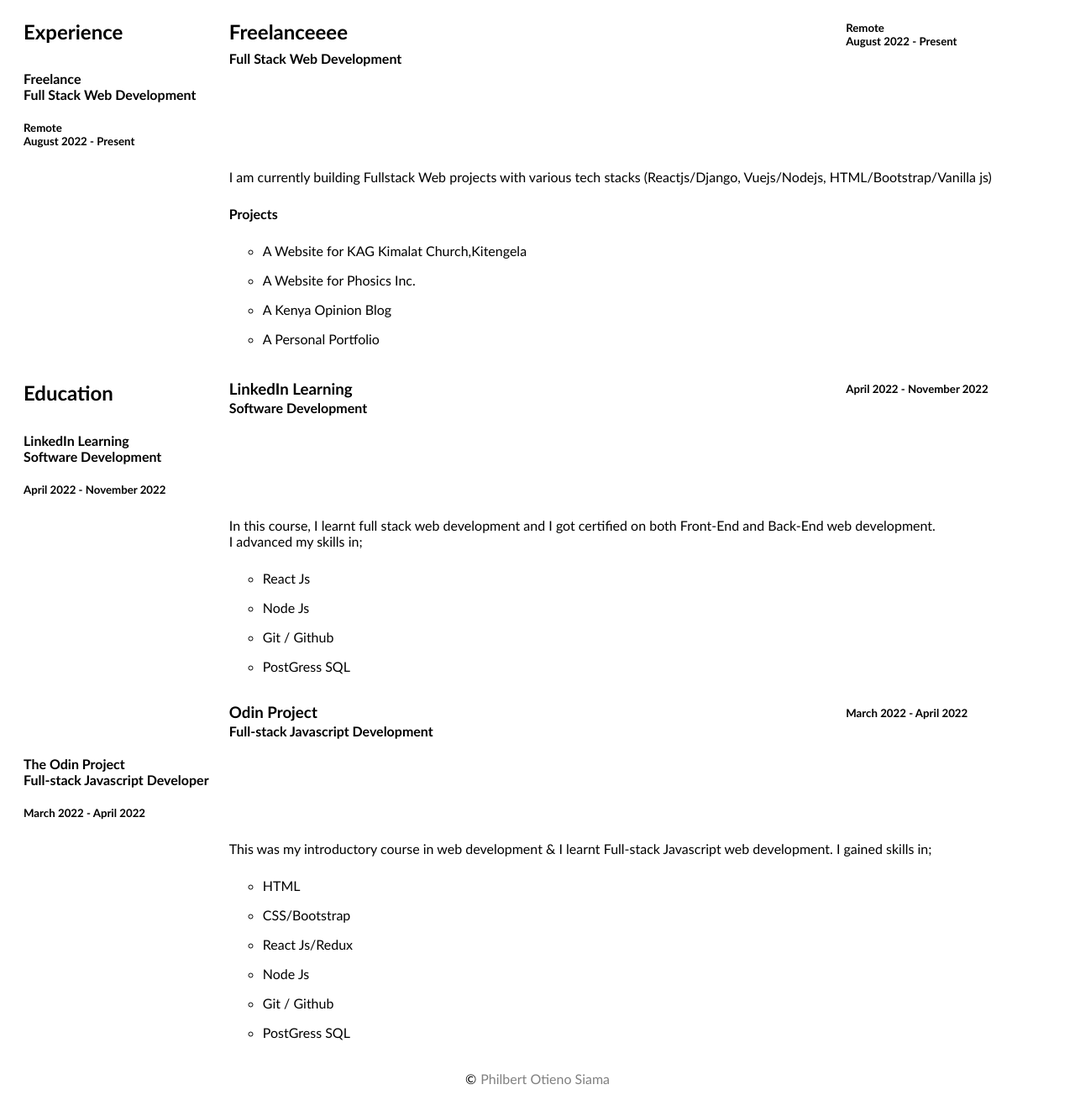
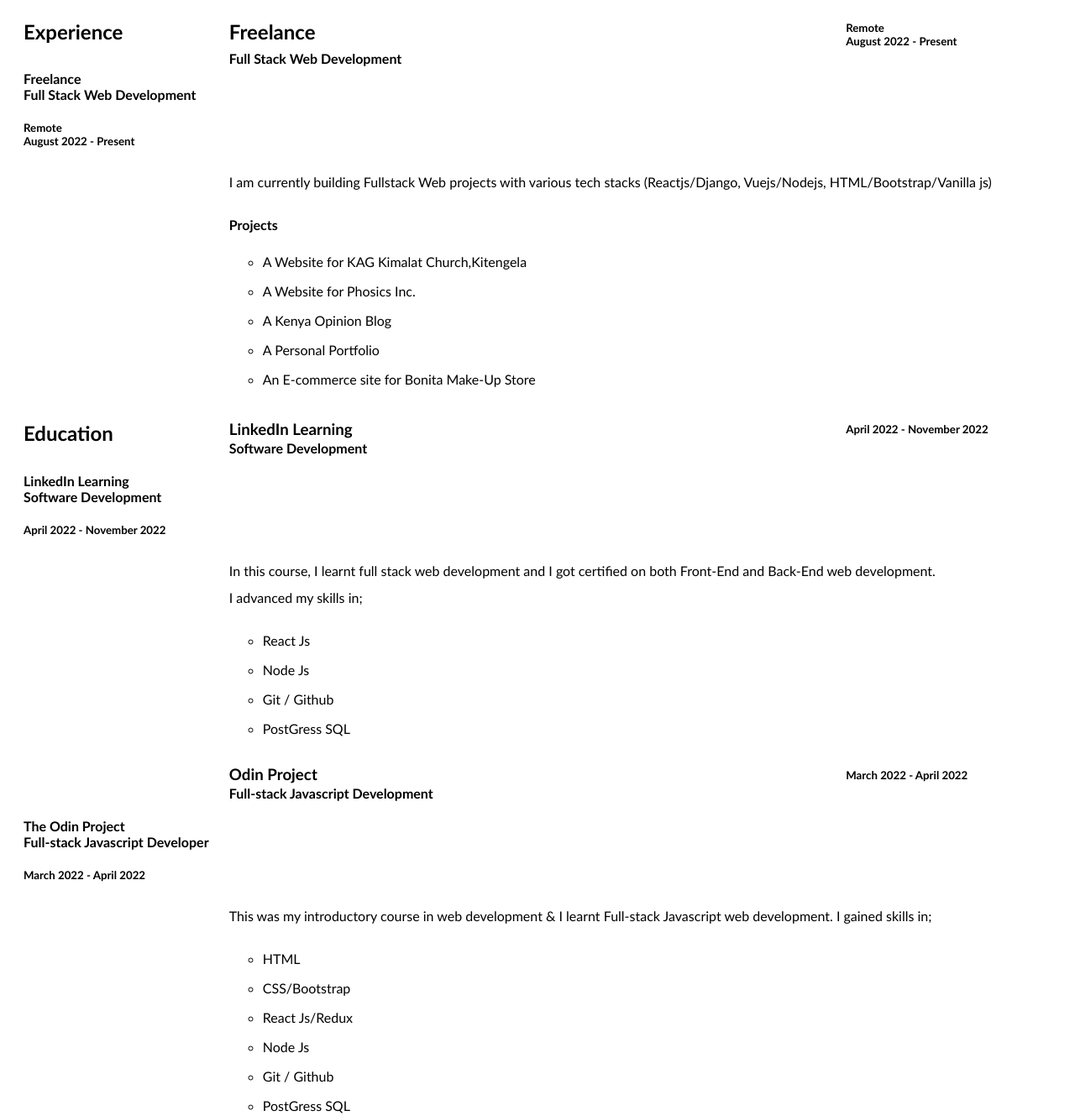
Before and after one commit to Siam3h/Siam3h.github.io, a plain HTML site: page index.html in a window 1280 px wide. Shown: the part 220-1549 px from the top of the page at 84% size. Drawn offline with Linux system fonts and the light colour scheme.

Commit message:
updated the files

```diff
--- a/index.html
+++ b/index.html
@@ -31,36 +31,45 @@
                 <h2>Experience</h2>
             </div>
             <div class="work-place">
-                <h2>Freelanceeee <br><span>Full Stack Web Development</span></h2>
+                <h2>Freelance <br><span>Full Stack Web Development</span></h2>
             </div>
             <div class="location-year">
                 <h5>Remote<br>August 2022 - Present</h5>
             </div>
         </div>
-        <p class="paragraph-work1"><h4>Freelance<br>Full Stack Web Development</h4></p>
-        <p class="paragraph-year2"><h5>Remote<br>August 2022 - Present</h5></p>
-        <p class="p-p">I am currently building Fullstack Web projects with various tech stacks (Reactjs/Django, Vuejs/Nodejs,
+        <p class="paragraph-work1">
+        <h4>Freelance<br>Full Stack Web Development</h4>
+        </p>
+        <p class="paragraph-year2">
+        <h5>Remote<br>August 2022 - Present</h5>
+        </p>
+        <div class="p">
+            <p class="p-p">I am currently building Fullstack Web projects with various tech stacks (Reactjs/Django,
+                Vuejs/Nodejs,
                 HTML/Bootstrap/Vanilla js)<br>
             </p>
-        <div>
+        </div>
+        <div class="projects">
             <h4 class="p-pp">Projects</h4>
         </div>
         <ul class="li-p">
             <li>
-                A Website for <a href="Siam3h.github.io/Church/"  onclick="window.open('Church/index.html','_self');">KAG Kimalat Church,Kitengela</a>
+                A Website for <a href="Siam3h.github.io/Church/" onclick="window.open('Church/index.html','_self');">KAG
+                    Kimalat Church,Kitengela</a>
             </li>
             <li>
                 <p>A Website for <a href="Siam3h.github.io/Phosics/">Phosics Inc.</a></p>
             </li>
             <li>
-                A <a href="Siam3h.github.io/Siama" onclick="window.open('Siama/index.html','_self');">Kenya Opinion Blog</a>
+                A <a href="Siam3h.github.io/Siama" onclick="window.open('Siama/index.html','_self');">Kenya Opinion
+                    Blog</a>
             </li>
             <li>
                 <p>A <a href="Siam3h.github.io/Siama">Personal Portfolio</a></p>
             </li>
-            <!-- <li>
+            <li>
                 <p>An E-commerce site for<a href="Siam3h.github.io/Bonita/"> Bonita Make-Up Store</a></p>
-            </li> -->
+            </li>
         </ul>
     </div>
     <div class="footer">
@@ -75,10 +84,18 @@
                 <h5>April 2022 - November 2022</h5>
             </div>
         </div>
-        <p class="paragraph-work4"><h4>LinkedIn Learning<br>Software Development</h4>
-        <p class="paragraph-year5"><h5>April 2022 - November 2022</h5>
-        <p class="p-p">In this course, I learnt full stack web development and I got certified on both Front-End and
+        <div class="div1">
+            <p class="paragraph-work4">
+            <h4>LinkedIn Learning<br>Software Development</h4>
+            <p class="paragraph-year5">
+            <h5>April 2022 - November 2022</h5>
+            <div class="p2">
+                <p class="p-p">In this course, I learnt full stack web development and I got certified on both Front-End
+                    and
                     Back-End web development.<br>I advanced my skills in; <br>
+                </p>
+            </div>
+            <p class="p-p>">
             <ul class="li-pp">
                 <li>
                     <p>React Js</p>
@@ -94,6 +111,7 @@
                 </li>
             </ul>
             </p>
+        </div>
         <div class="education">
             <div class="titlee">
                 <!-- <h2>Education</h2> -->
@@ -105,10 +123,15 @@
                 <h5>March 2022 - April 2022</h5>
             </div>
         </div>
-        <p class="paragraph-work6"><h4>The Odin Project<br>Full-stack Javascript Developer</h4>
-        <p class="paragraph-year7"><h5>March 2022 - April 2022</h5>
+        <p class="paragraph-work6">
+        <h4>The Odin Project<br>Full-stack Javascript Developer</h4>
+        <p class="paragraph-year7">
+        <h5>March 2022 - April 2022</h5>
+        <div class="p4">
         <p class="p-p">This was my introductory course in web development & I learnt Full-stack Javascript web
-            development. I gained skills in;
+            development. I gained skills in;</p>
+        </div>
+        <p class="p-p"></p>
         <ul class="li-pp">
             <li>
                 <p>HTML</p>
--- a/style.css
+++ b/style.css
@@ -19,6 +19,18 @@ body {
     padding-left: 10px;
     margin-top: 10px;
     border-left: 2px solid gray;
+}
+
+.body-content .p p {
+    line-height: 2rem;
+}
+
+.footer .div1 .p2 p  {
+    line-height: 2rem;
+}
+
+.footer .p4 p {
+    line-height: 2rem;
 }
 
 .header .introduction .btn {
@@ -133,6 +145,10 @@ body {
         margin: 10px;
     }
 
+    .body-content .projects {
+        margin: 20px;
+    }
+
     .header .contacts p {
         line-height: 2rem;
     }
```
Lines whose indentation alone changed are shown as unchanged.
